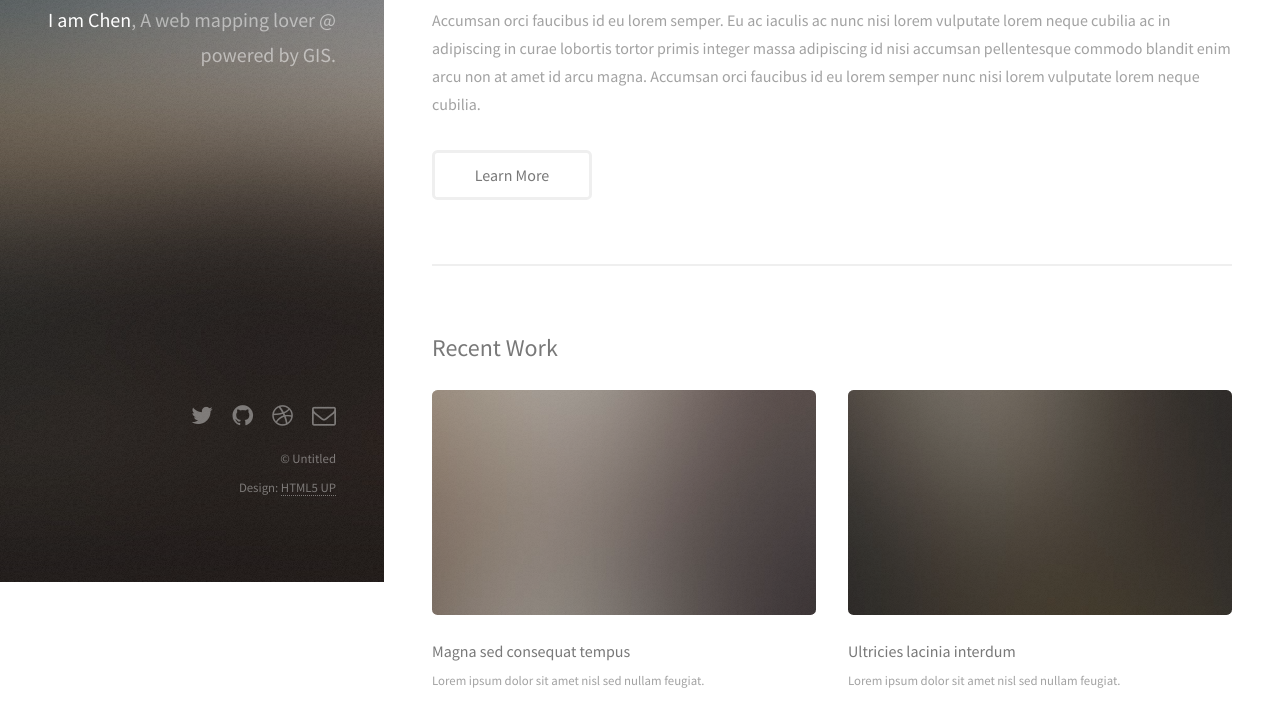
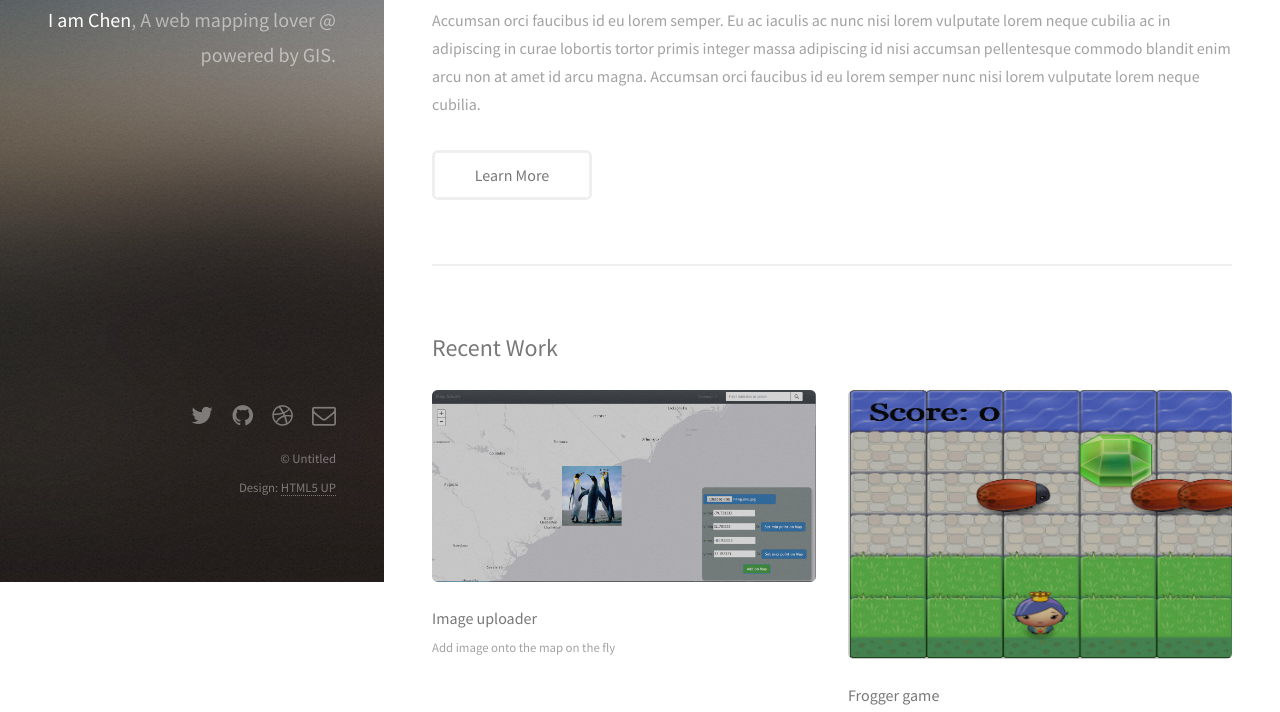
Before and after one commit to chen7012/Portfolio, a plain HTML site: page index.html in a window 1280 px wide. Shown: the part 218-930 px from the top of the page. Drawn offline with Linux system fonts and the light colour scheme.

Commit message:
added photos to the portofolio.

```diff
--- a/index.html
+++ b/index.html
@@ -51,14 +51,14 @@
 						<h2>Recent Work</h2>
 						<div class="row">
 							<article class="6u 12u$(xsmall) work-item">
-								<a href="images/fulls/01.jpg" class="image fit thumb"><img src="images/thumbs/01.jpg" alt="" /></a>
-								<h3>Magna sed consequat tempus</h3>
-								<p>Lorem ipsum dolor sit amet nisl sed nullam feugiat.</p>
+								<a href="https://chen7012.github.io/addImage/"  target="_blank" class="image fit thumb"><img src="images/thumbs/imageuploader.png" alt="" /></a>
+								<h3>Image uploader</h3>
+								<p>Add image onto the map on the fly</p>
 							</article>
 							<article class="6u$ 12u$(xsmall) work-item">
-								<a href="images/fulls/02.jpg" class="image fit thumb"><img src="images/thumbs/02.jpg" alt="" /></a>
-								<h3>Ultricies lacinia interdum</h3>
-								<p>Lorem ipsum dolor sit amet nisl sed nullam feugiat.</p>
+								<a href="http://lichen122.github.io/ArcadeGame/" target="_blank" class="image fit thumb"><img src="images/thumbs/game.png" alt="" /></a>
+								<h3>Frogger game</h3>
+								<p>Developed an Arcade Game using Object Oriented Javascript and HTML5.</p>
 							</article>
 							<article class="6u 12u$(xsmall) work-item">
 								<a href="images/fulls/03.jpg" class="image fit thumb"><img src="images/thumbs/03.jpg" alt="" /></a>
```
Also changed, not shown: images/thumbs/game.png (added), images/thumbs/imageuploader.png (added).
